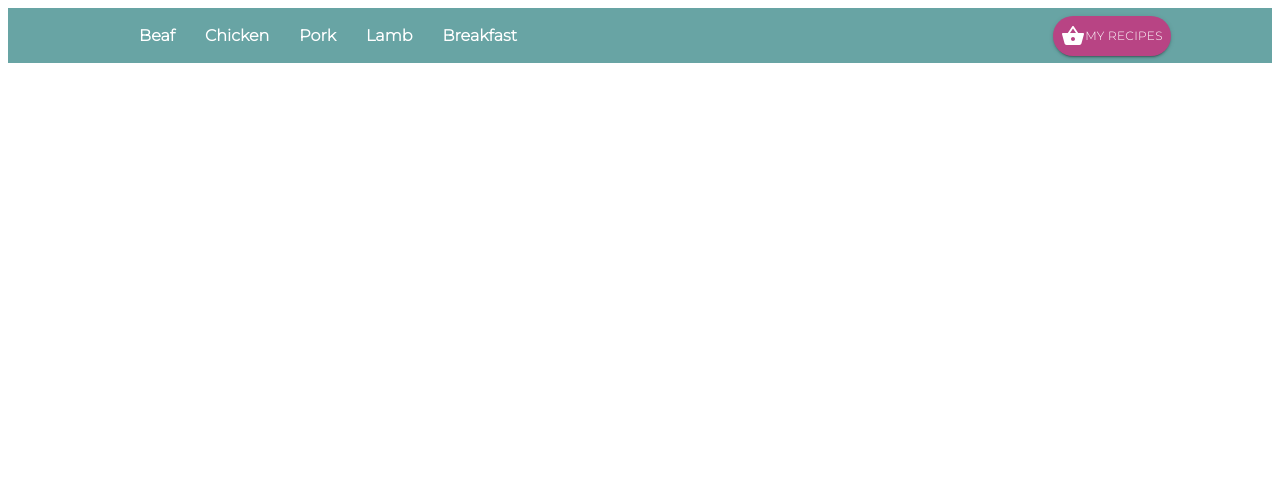
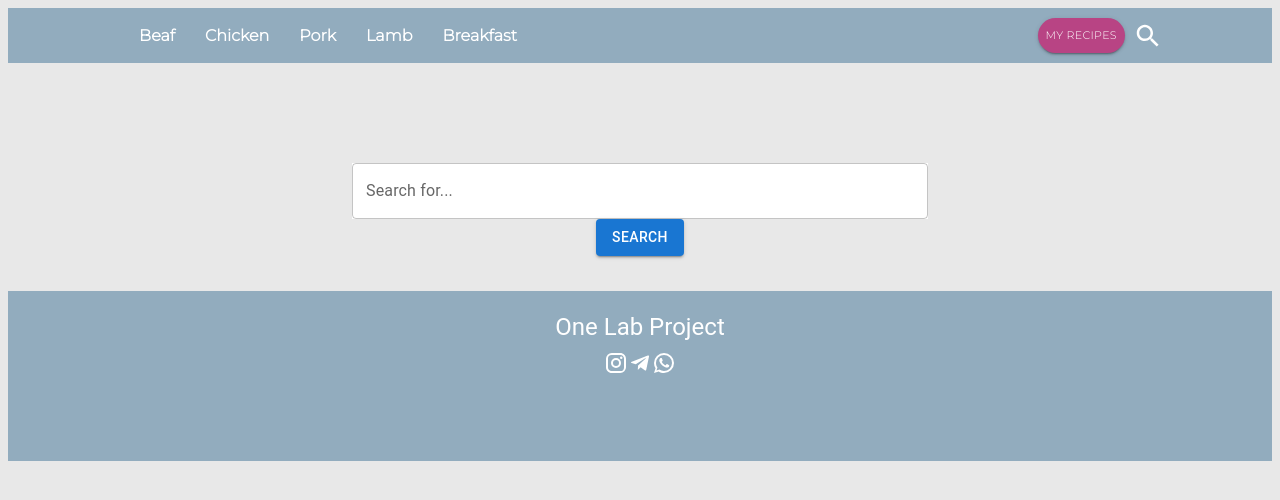
Before and after one commit to AzharKazhykarim/recipe-app, a React (Create React App) app: page /search in a window 1280 px wide. Shown: the top 500 px of the page. Built offline with nearby package versions, Linux system fonts and the light colour scheme.

Commit message:
feat: added footer && searchbar

```diff
--- a/src/App.tsx
+++ b/src/App.tsx
@@ -4,21 +4,32 @@ import ContentWrapper from "./comps/content/ContentWrapper";
 import Login from "./comps/login/Login";
 import { useState } from "react";
 import { UserContext } from "./contexts/UserContext";
+import SearchPage from "./comps/searchbar/SearchPage";
+import { SearchbarContext } from "./contexts/SearchToggleContext";
+import Footer from "./comps/footer/Footer";
 
 function App() {
-  //токен просто хранить в себе email при входе с логин
-  //по имейлу можно будет добавлять рецепты в фавориты
   const [token, setToken] = useState<string>("azharkazhikarimova@gmail.com");
+  const [isOpenSearchbar, setIsOpenSearchbar] = useState<boolean>(false);
 
   return (
     <>
       <BrowserRouter>
         <UserContext.Provider value={{ token, setToken }}>
-          <Navbar />
-          <Routes>
-            <Route path="/login" element={<Login />} />
-            <Route path="/categories/:category" element={<ContentWrapper />} />
-          </Routes>
+          <SearchbarContext.Provider
+            value={{ isOpenSearchbar, setIsOpenSearchbar }}
+          >
+            <Navbar />
+            <Routes>
+              <Route path="/login" element={<Login />} />
+              <Route path="/search" element={<SearchPage />} />
+              <Route
+                path="/categories/:category"
+                element={<ContentWrapper />}
+              />
+            </Routes>
+            <Footer/>
+          </SearchbarContext.Provider>
         </UserContext.Provider>
       </BrowserRouter>
     </>
--- a/src/comps/card/RecipeReviewCard.tsx
+++ b/src/comps/card/RecipeReviewCard.tsx
@@ -39,7 +39,9 @@ const RecipeReviewCard: React.FC<CardProps> = ({
 
   return (
     <Card sx={{ maxWidth: 345 }}>
-      <CardHeader title={title} />
+      <CardHeader
+        title={title.length > 24 ? title.slice(0, 20).concat("...") : title}
+      />
       <CardMedia
         component="img"
         height="194"
@@ -59,7 +61,11 @@ const RecipeReviewCard: React.FC<CardProps> = ({
           <FavoriteIconStyled onClick={addToFavorites} />
         </IconButton>
         <IconButton aria-label="share">
-          <a style={{ color: "#68a4a4", display:'flex', alignItems:'center'}} href={strYoutube} target="_blank">
+          <a
+            style={{ color: "#92acbe", display: "flex", alignItems: "center" }}
+            href={strYoutube}
+            target="_blank"
+          >
             <SlowMotionVideoIcon />
           </a>
         </IconButton>
@@ -71,7 +77,7 @@ const RecipeReviewCard: React.FC<CardProps> = ({
 export default RecipeReviewCard;
 
 const FavoriteIconStyled = styled(FavoriteIcon)`
-  color: #68a4a4;
+  color: #92acbe;
 `;
 const CardActionsStyled = styled(CardActions)`
   display: flex;
--- a/src/comps/content/ContentWrapper.tsx
+++ b/src/comps/content/ContentWrapper.tsx
@@ -3,8 +3,11 @@ import { FC, useEffect, useState } from "react";
 import { useParams } from "react-router-dom";
 import { RecipeType } from "./RecipeType";
 import RecipeReviewCard from "../card/RecipeReviewCard";
+import SearchPage from "../searchbar/SearchPage";
+import { useSearchbarContext } from "../../contexts/SearchToggleContext";
 
 const ContentWrapper: FC = () => {
+  const { isOpenSearchbar } = useSearchbarContext();
   const [recipes, setRecipes] = useState<RecipeType>();
   const { category } = useParams();
 
@@ -18,10 +21,11 @@ const ContentWrapper: FC = () => {
     );
     const data = await api.json();
     setRecipes(data.meals);
-    console.log(data.meals);
   };
   return (
     <>
+      {isOpenSearchbar ? <SearchPage /> : null}
+
       <Container fixed>
         <h2 style={{ marginLeft: 15 }}>{category}</h2>
         <Grid container>
--- /dev/null
+++ b/src/comps/footer/Footer.tsx
@@ -0,0 +1,43 @@
+import { Box, styled, Typography } from "@mui/material";
+import { FC } from "react";
+import InstagramIcon from "@mui/icons-material/Instagram";
+import TelegramIcon from "@mui/icons-material/Telegram";
+import WhatsAppIcon from "@mui/icons-material/WhatsApp";
+const Footer: FC = () => {
+  return (
+    <>
+      <BoxStyled>
+        <TypographyStyled variant="h5" gutterBottom>
+          One Lab Project
+        </TypographyStyled>
+        <BoxInnerWrapper>
+          <InstagramIcon />
+          <TelegramIcon />
+          <WhatsAppIcon />
+        </BoxInnerWrapper>
+      </BoxStyled>
+    </>
+  );
+};
+export default Footer;
+const BoxStyled = styled(Box)`
+  width: 100%;
+  height: 150px;
+  margin-top: 35px;
+  display: flex;
+  align-items: center;
+  flex-direction: column;
+  background: #92acbe;
+  padding-top: 20px;
+`;
+
+const TypographyStyled = styled(Typography)`
+  color: #fff;
+`;
+
+const BoxInnerWrapper = styled(Box)`
+display:flex;
+align-items:center;
+color:#fff;
+justify-content:space-between;
+`;
--- a/src/comps/navbar/Navbar.tsx
+++ b/src/comps/navbar/Navbar.tsx
@@ -1,25 +1,16 @@
-import { Box, Button, Grid, styled } from "@mui/material";
-import ShoppingBasketIcon from "@mui/icons-material/ShoppingBasket";
+import { Box, Button, Grid, IconButton, styled } from "@mui/material";
+
 import { FC } from "react";
 import { Link } from "react-router-dom";
+import SearchIcon from "@mui/icons-material/Search";
+import { useSearchbarContext } from "../../contexts/SearchToggleContext";
 
 const Navbar: FC = () => {
+  const { isOpenSearchbar, setIsOpenSearchbar } = useSearchbarContext();
+
   return (
     <>
       <GridWrapper container>
-        {/* <GridAboveWrapper item xs={12}>
-          <GridRight item xs={8}>
-            <h6>Меню</h6>
-            <h6 style={{ marginLeft: 30 }}>Блог</h6>
-            <h6 style={{ marginLeft: 30 }}>О Нас</h6>
-            <h6 style={{ marginLeft: 30 }}>Контакты</h6>
-            <h6 style={{ marginLeft: 30, marginRight: "auto" }}>Бонусы</h6>
-          </GridRight>
-          <GridRight item xs={4}>
-            <h6 style={{ marginLeft: "auto" }}>+7 (700) 110 10 59</h6>
-            <h6 style={{ marginLeft: 30 }}>Меню</h6>
-          </GridRight>
-        </GridAboveWrapper> */}
         <BoxStyled>
           <GridBelowWrapper item xs={12}>
             <GridRight item xs={8}>
@@ -45,11 +36,17 @@ const Navbar: FC = () => {
                 <h4>Breakfast</h4>
               </Link>
             </GridRight>
+
             <GridRight item xs={4}>
-              <ButtonStyled variant="contained">
-                <ShoppingBasketIcon />
-                My Recipes
-              </ButtonStyled>
+              <ButtonStyled variant="contained">My Recipes</ButtonStyled>
+
+              <IconButton
+                onClick={() => {
+                  setIsOpenSearchbar(!isOpenSearchbar);
+                }}
+              >
+                <SearchIconStyled />
+              </IconButton>
             </GridRight>
           </GridBelowWrapper>
         </BoxStyled>
@@ -65,20 +62,13 @@ const ButtonStyled = styled(Button)`
   justtify-content: space-between;
   padding: 8px;
   border-radius: 25px;
-  font-size: 12px;
+  font-size: 11px;
   font-family: "Montserrat", sans-serif;
   margin-left: auto;
 `;
 const GridWrapper = styled(Grid)`
-  margin: 0;
   width: 100%;
   min-width: 1245px;
-`;
-const GridAboveWrapper = styled(Grid)`
-  margin: 0px 8%;
-  display: flex;
-  align-items: center;
-  height: 35px;
 `;
 
 const GridRight = styled(Grid)`
@@ -88,7 +78,7 @@ const GridRight = styled(Grid)`
 
 const BoxStyled = styled(Box)`
   width: 100%;
-  background: #68a4a4;
+  background: #92acbe;
 `;
 const GridBelowWrapper = styled(Grid)`
   margin: 0px 8%;
@@ -96,5 +86,9 @@ const GridBelowWrapper = styled(Grid)`
   align-items: center;
   height: 55px;
 `;
+const SearchIconStyled = styled(SearchIcon)`
+  color: #ffffff;
+  font-size: 30px;
+`;
 
 export default Navbar;
--- /dev/null
+++ b/src/comps/searchbar/SearchPage.tsx
@@ -0,0 +1,97 @@
+import {
+  Button,
+  Container,
+  Grid,
+  Snackbar,
+  styled,
+  TextField,
+} from "@mui/material";
+import { FC, useEffect, useRef, useState } from "react";
+import RecipeReviewCard from "../card/RecipeReviewCard";
+import { RecipeType } from "../content/RecipeType";
+import Alert from "@mui/material/Alert";
+import AlertTitle from "@mui/material/AlertTitle";
+import Stack from "@mui/material/Stack";
+
+const SearchPage: FC = () => {
+  const [inputSearch, setInputSearch] = useState<string>("");
+  const [recipes, setRecipes] = useState<RecipeType>();
+  const [isAlertOpened, setIsAlertOpened] = useState(false);
+  const inputRef = useRef<HTMLInputElement>(null!);
+
+  const getRecipe = async () => {
+    const api = await fetch(
+      `https://www.themealdb.com/api/json/v1/1/search.php?s=${inputSearch}`
+    );
+
+    const data = await api.json();
+    if (data.meals === null) {
+      setIsAlertOpened(true);
+      setInterval(async () => setIsAlertOpened(false), 3000);
+    }
+    setRecipes(data.meals);
+    console.log(data);
+  };
+
+  useEffect(() => {
+    inputRef.current.focus();
+  }, []);
+  return (
+    <>
+      <Snackbar open={isAlertOpened}>
+        <Alert variant="filled" severity="warning">
+          Sorry, do not have such recipe yet :(
+        </Alert>
+      </Snackbar>
+
+      <ContainerStyled fixed>
+        <TextFieldStyled
+          ref={inputRef}
+          id="outlined-basic"
+          label="Search for..."
+          value={inputSearch}
+          onChange={(e) => setInputSearch(e.target.value)}
+        />
+        <Button variant="contained" onClick={getRecipe}>
+          Search
+        </Button>
+        {recipes?.map((recipe) => {
+          var arr: Array<string> = [];
+          for (let i = 1; i <= 5; i++) {
+            let strIngredient: string = "strIngredient";
+            strIngredient = strIngredient + String(i);
+            arr.push(recipe.strIngredient);
+          }
+
+          return (
+            <GridStyled item xs={4} md={4} key={recipe.idMeal}>
+              <RecipeReviewCard
+                title={recipe.strMeal}
+                strMealThumb={recipe.strMealThumb}
+                strIngredients={arr}
+                strYoutube={recipe.strYoutube}
+              />
+            </GridStyled>
+          );
+        })}
+      </ContainerStyled>
+    </>
+  );
+};
+export default SearchPage;
+
+const ContainerStyled = styled(Container)`
+  display: flex;
+  align-items: center;
+  flex-direction: column;
+  padding-top: 100px;
+`;
+const TextFieldStyled = styled(TextField)`
+  width: 50%;
+  background: #fff;
+  outline: none;
+`;
+const GridStyled = styled(Grid)`
+  margin: 10px auto;
+  width: 100%;
+`;
--- /dev/null
+++ b/src/contexts/SearchToggleContext.tsx
@@ -0,0 +1,12 @@
+import { createContext, useContext } from "react";
+
+export type SearchbarContent = {
+  isOpenSearchbar: boolean;
+  setIsOpenSearchbar: (c: boolean) => void;
+};
+export const SearchbarContext = createContext<SearchbarContent>({
+  isOpenSearchbar: false,
+  setIsOpenSearchbar: () => {},
+});
+
+export const useSearchbarContext = () => useContext(SearchbarContext);
--- a/src/index.css
+++ b/src/index.css
@@ -1,5 +1,5 @@
 body {
-  background-color: #ffffff;
+  background-color: #e8e8e8;
   font-family: "Montserrat", sans-serif;
 }
 h4 {
```
